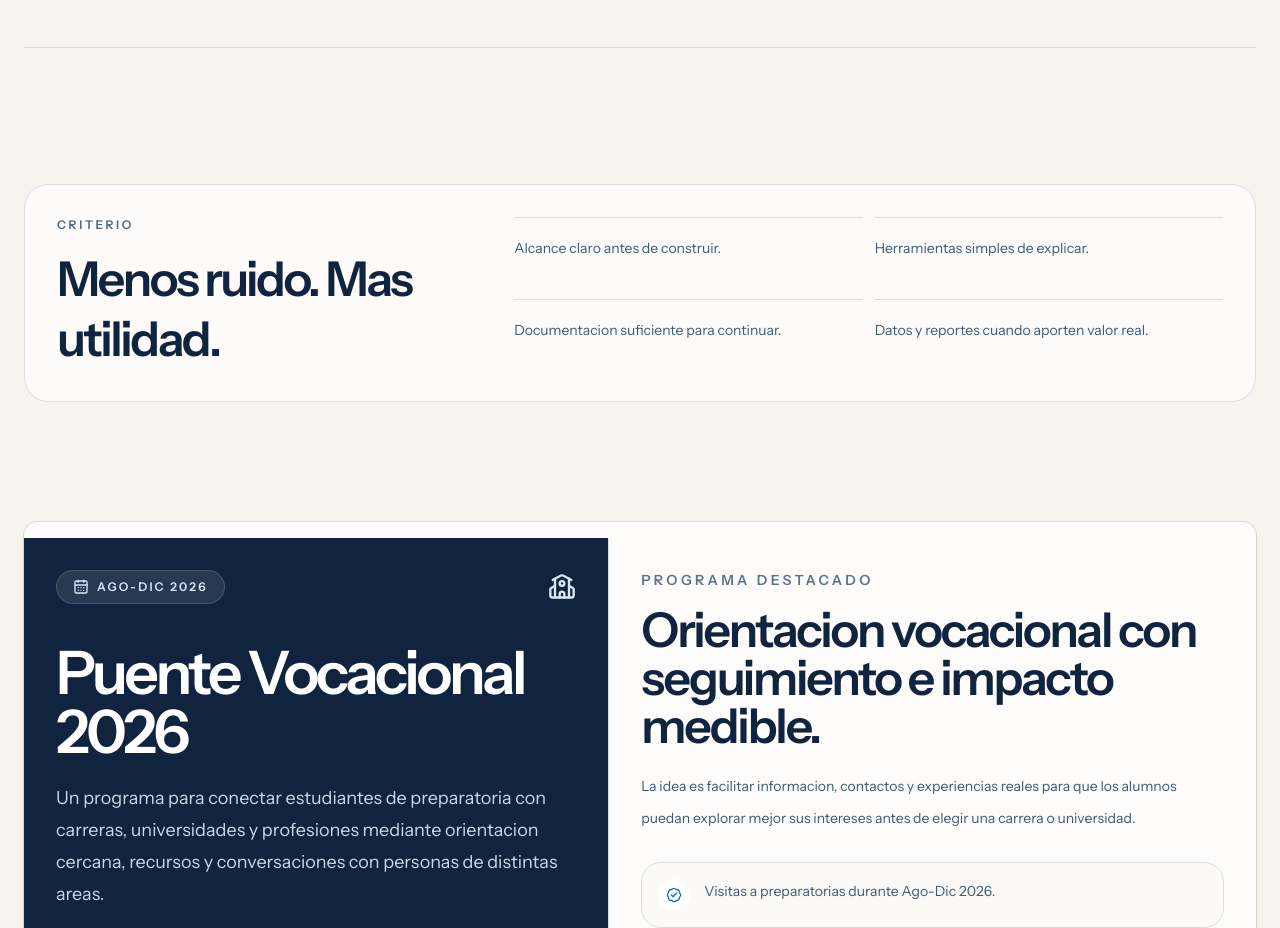
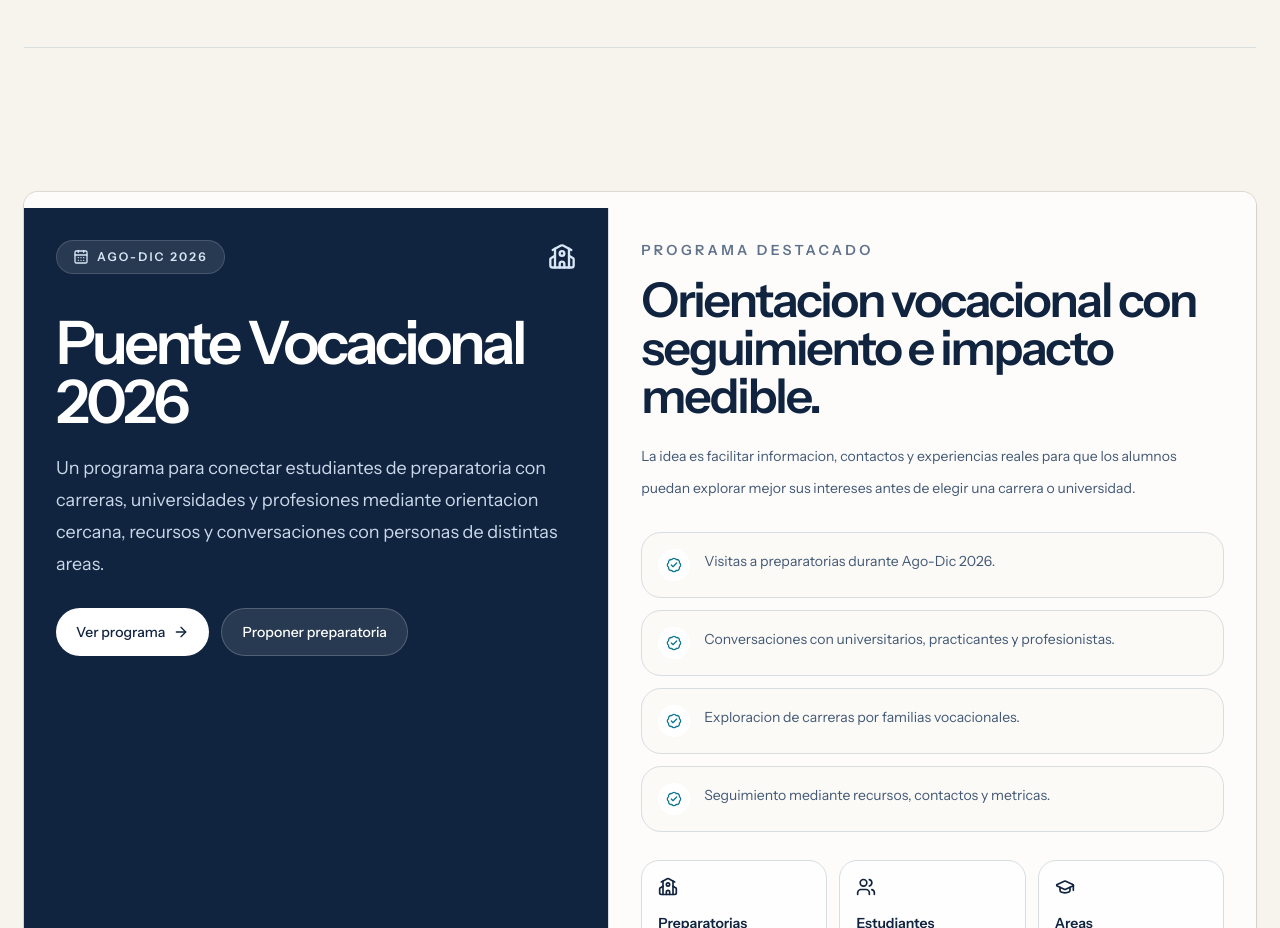
Before and after one commit to CarlosSanchezGutierrez/puente, a Next.js app in the folder apps/web/: page / in a window 1280 px wide. Shown: the part 6160-7088 px from the top of the page. Built offline with nearby package versions, Linux system fonts and the light colour scheme; no server answers.

Commit message:
chore: remove principles section from home

```diff
--- a/apps/web/src/app/page.tsx
+++ b/apps/web/src/app/page.tsx
@@ -1,4 +1,3 @@
-import { HomePrinciplesSection } from "@/components/home/home-principles-section";
 import { WhatWeDoSection } from "@/components/home/what-we-do-section";
 import { ResearchCompactSection } from "@/components/research/research-sections";
 import { VocationalHomeSection } from "@/components/home/vocational-home-section";
@@ -403,8 +402,6 @@ export default function Home() {
       <TeamTrustSection />
       <WhatWeDoSection />
 
-      <HomePrinciplesSection />
-
       <VocationalHomeSection />
 
           <ResearchCompactSection />
```
